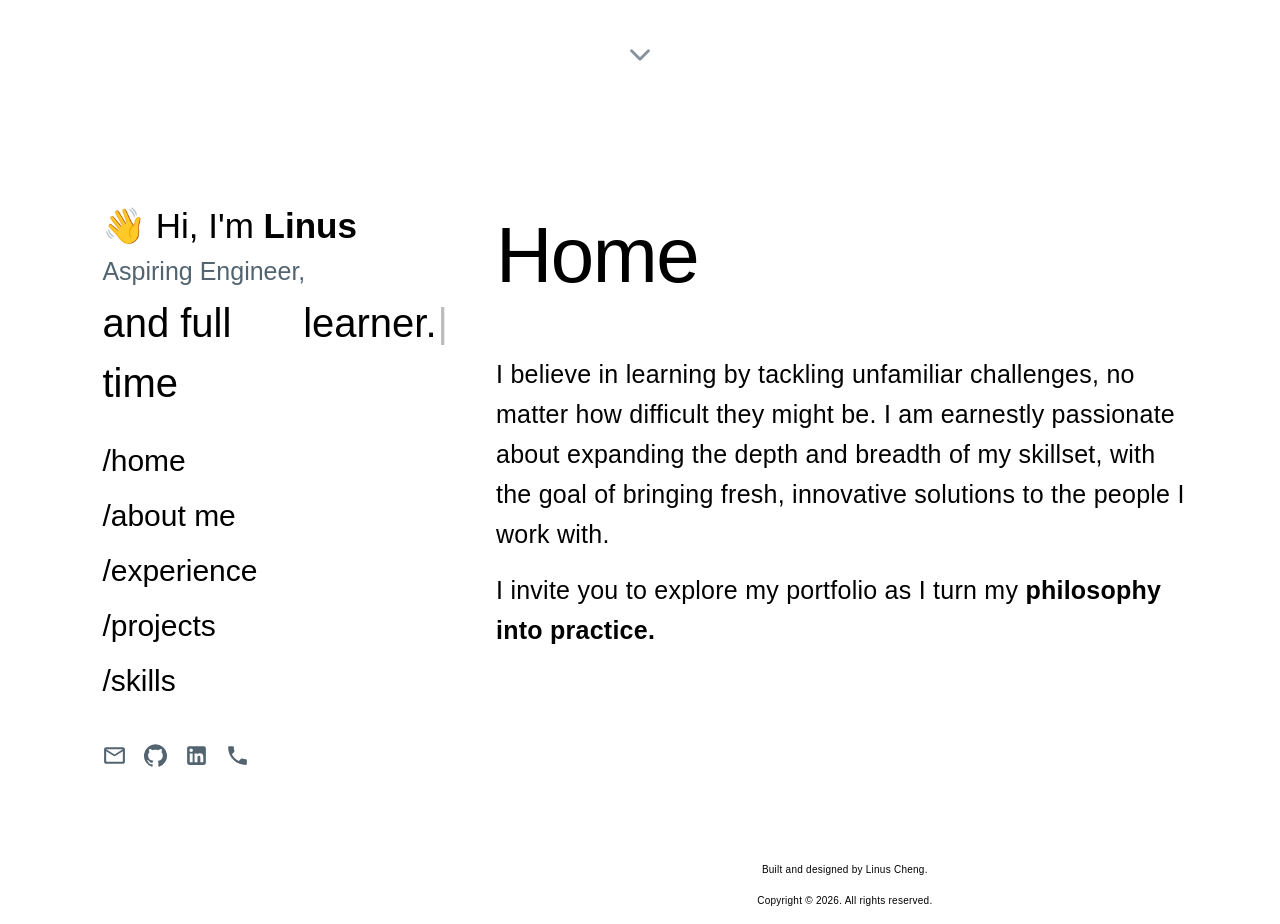
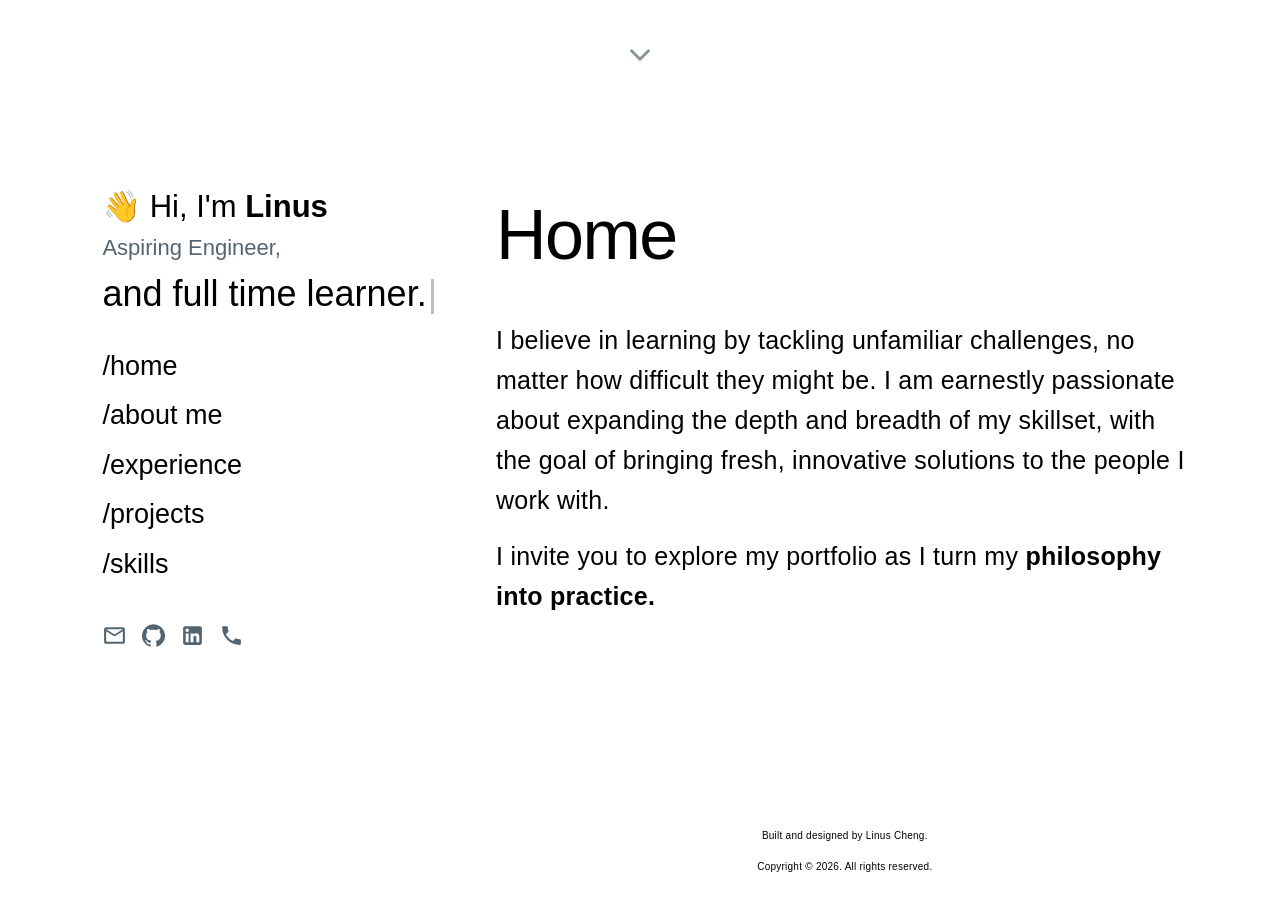
Before and after one commit to Linusbytes/Portfolio, a React (Vite) app: page / in a window 1280 px wide. Shown: the part 680-1604 px from the top of the page. Built offline with nearby package versions, Linux system fonts and the light colour scheme; a web font is replaced by a local one.

Commit message:
Scale down desktop typography ~10% for proper sizing at 100% zoom

```diff
--- a/src/App.css
+++ b/src/App.css
@@ -14,7 +14,7 @@
     flex: 0 0 35%;
     /* Increased from 30% to prevent text wrapping */
     padding-left: 8%;
-    padding-top: 10vh;
+    padding-top: 8vh;
     box-sizing: border-box;
 }
 
@@ -25,7 +25,7 @@
     padding-left: 0;
     /* Minimize gap from sidebar */
     padding-right: 3%;
-    padding-top: 10vh;
+    padding-top: 8vh;
     /* Align with .left-container padding-top */
     display: flex;
     flex-direction: column;
@@ -54,7 +54,7 @@
 
 .section-header {
     display: flex;
-    padding-bottom: 60px;
+    padding-bottom: 50px;
 }
 
 .section-header::after {
@@ -63,18 +63,18 @@
 }
 
 p {
-    font-size: 25px;
+    font-size: 22px;
     letter-spacing: 0.25px;
     /* Refined for better readability/harmony */
 }
 
 .section-header h1 {
-    font-size: 143px;
-    /* 1.4x of original 102px */
+    font-size: 128px;
+    /* Scaled down ~10% */
     font-weight: 350;
     /* Sophisticated light weight */
     letter-spacing: -2px;
-    /* Adjusted for 1.4x scale */
+    /* Adjusted for scale */
     line-height: 1.0;
     color: var(--text-primary);
     margin: 0;
@@ -90,12 +90,12 @@ p {
     }
 
     .section-container p {
-        font-size: 21px;
+        font-size: 19px;
     }
 
     .section-header h1 {
-        font-size: 112px;
-        /* 1.4x of 80px */
+        font-size: 100px;
+        /* Scaled down ~10% */
         font-weight: 350;
         letter-spacing: -1.5px;
     }
@@ -113,12 +113,12 @@ p {
     }
 
     .section-container p {
-        font-size: 18px;
+        font-size: 16px;
     }
 
     .section-header h1 {
-        font-size: 95px;
-        /* 1.4x of 68px */
+        font-size: 85px;
+        /* Scaled down ~10% */
         font-weight: 350;
     }
 
@@ -136,12 +136,12 @@ p {
     }
 
     .section-container p {
-        font-size: 15px;
+        font-size: 14px;
     }
 
     .section-header h1 {
-        font-size: 78px;
-        /* 1.4x of 56px */
+        font-size: 70px;
+        /* Scaled down ~10% */
         font-weight: 350;
     }
 
--- a/src/styles/Intro.css
+++ b/src/styles/Intro.css
@@ -1,7 +1,7 @@
 #intro {
     width: 100%;
-    font-size: 50px;
-    margin-bottom: 20px;
+    font-size: 45px;
+    margin-bottom: 18px;
     transition: all .2s ease-in-out;
 }
 
@@ -12,7 +12,7 @@
 .description {
     display: flex;
     flex-direction: column;
-    font-size: 45px;
+    font-size: 40px;
     color: var(--text-secondary);
     transition: all .2s ease-in-out;
 }
@@ -21,7 +21,7 @@
     display: flex;
     margin-top: 3px;
     transition: all .2s ease-in-out;
-    font-size: 40px;
+    font-size: 36px;
     color: var(--text-primary);
 }
 
@@ -33,11 +33,11 @@
 @media only screen and (max-width: 1400px) {
     #intro {
         width: 100%;
-        font-size: 35px;
+        font-size: 31px;
     }
 
     .description {
-        font-size: 25px;
+        font-size: 22px;
     }
 }
 
--- a/src/styles/NavBar.css
+++ b/src/styles/NavBar.css
@@ -10,8 +10,8 @@
 }
 
 .navbar-item {
-    padding-bottom: 10px;
-    font-size: 40px;
+    padding-bottom: 9px;
+    font-size: 36px;
     list-style: none;
     white-space: nowrap;
 }
@@ -24,8 +24,8 @@
     display: flex;
     flex-direction: row;
     justify-content: flex-start;
-    gap: 16px;
-    margin-top: 80px;
+    gap: 14px;
+    margin-top: 70px;
 }
 
 .social-icon {
@@ -135,7 +135,7 @@
     }
 
     .navbar-item {
-        font-size: 30px;
+        font-size: 27px;
     }
 
     .socials {
```
